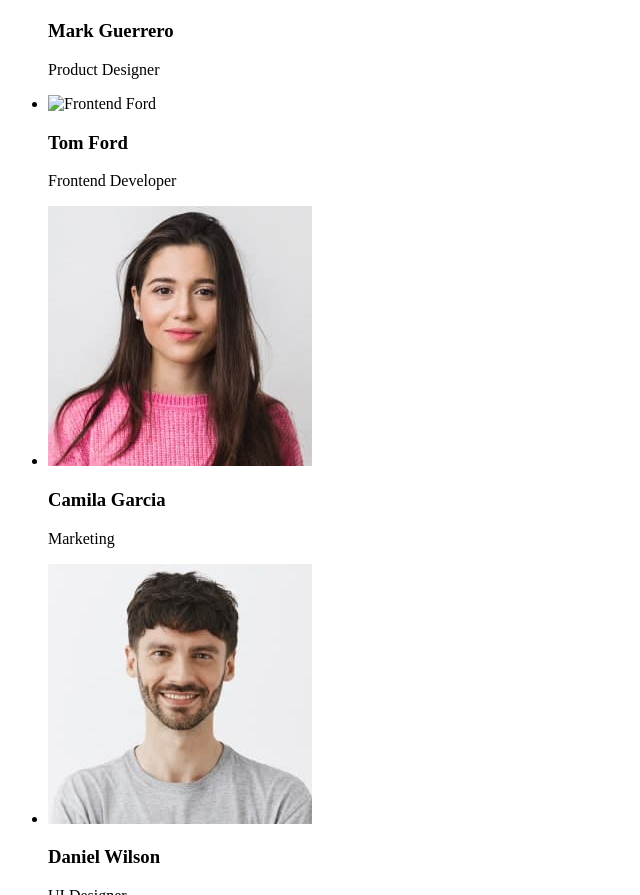
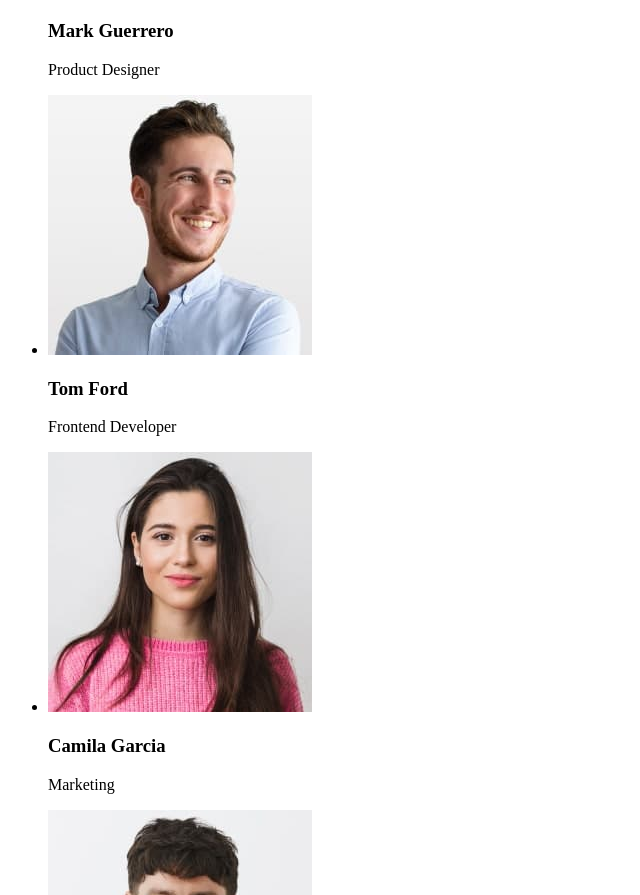
Before and after one commit to Tarik240776/goit-markup-hw-01, a plain HTML site: page index.html in a window 1280 px wide. Shown: the part 907-1802 px from the top of the page, without its empty margins (0-640 px from the left). Drawn offline with Linux system fonts and the light colour scheme.

Commit message:
over fin

```diff
--- a/index.html
+++ b/index.html
@@ -78,7 +78,7 @@
           </li>
           <li>
             <img
-              src="./images/team2.jpg img2.jpg"
+              src="./images/team2.jpg"
               alt="Frontend Ford"
               width="264"
               height="260"
```
